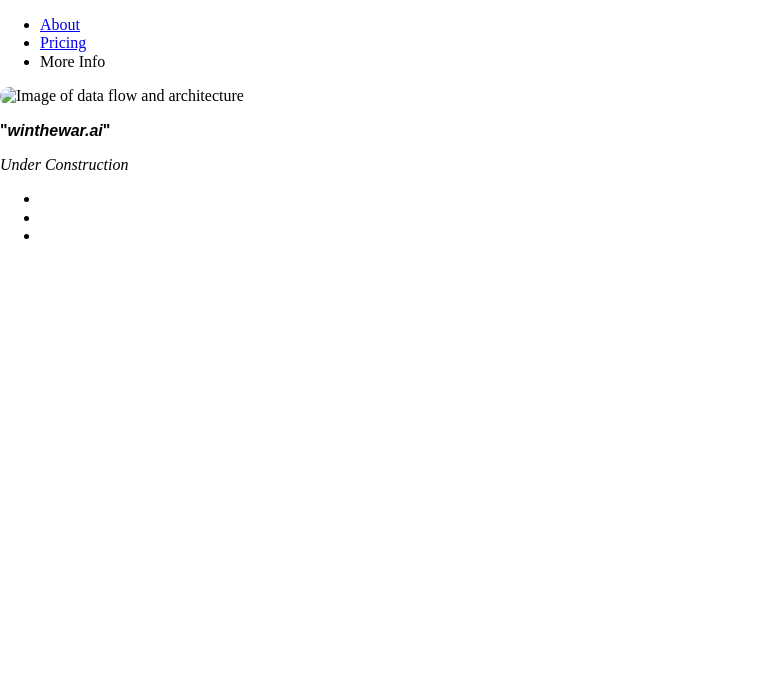
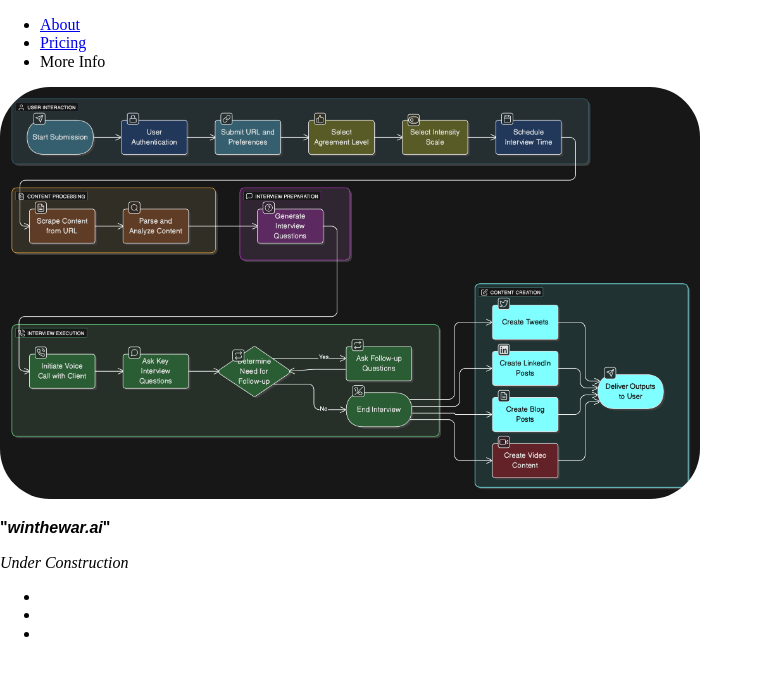
Before and after one commit to zzayac5/interview_agent, a plain HTML site: page LandingPageForApplication.html in a window 1280 px wide. Shown: the whole page, without its empty margins (0-763 px from the left). Drawn offline with Linux system fonts and the light colour scheme; files that its build step writes are made by us from their sources.

Commit message:
Add Diagram1.png and update image source in LandingPageForApplication.html; adjust CSS for image margin

```diff
--- a/LandingPageForApplication.html
+++ b/LandingPageForApplication.html
@@ -19,7 +19,7 @@
     </div>
   </header>
   <main>
-    <img src="images/ApplicationDiagram.png" alt="Image of data flow and architecture" />
+    <img src="IMG/Diagram1.png" alt="Image of data flow and architecture" />
     <p class="WebsiteName"> "<em>winthewar.ai</em>"</p>
     <p><em>Under Construction</em></p>
   </main>
--- a/LandingPageStyling.css
+++ b/LandingPageStyling.css
@@ -2,7 +2,7 @@
         width: 700px;
         border-radius: 50px;
         float:none;
-        margin-right: 20;
+        margin:auto;
       }
       .WebsiteName {
         font-family: Arial;
```
Also changed, not shown: IMG/Diagram1.png (added), 1 other file.
